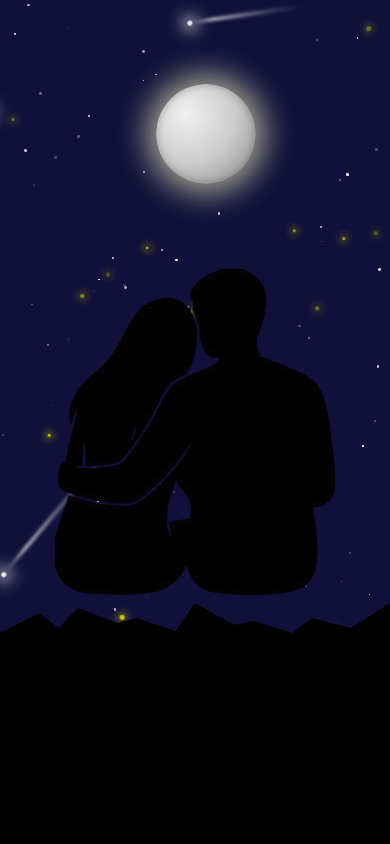
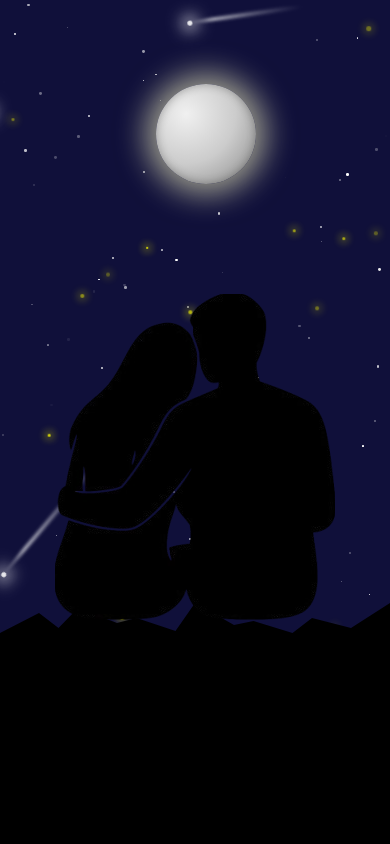
Before and after one commit to provingch/project1m, a plain HTML site: page index.html in a window 390 px wide. Shown: the top 844 px of the page. Drawn offline with Linux system fonts and the light colour scheme.

Commit message:
Update index.html

```diff
--- a/index.html
+++ b/index.html
@@ -97,7 +97,7 @@
 
   .people-silhouette {
     position:absolute;
-    bottom:24vh;
+    bottom:26vh;
     left:50%;
     transform:translateX(-50%);
     width:240px;
@@ -262,7 +262,7 @@
   @media (max-width: 600px) {
     .moon { width:100px; height:100px; top:10%; left:40%; }
     .hill-top { width:200px; height:40px; bottom:5vh; left:50%; transform:translateX(-50%); }
-    .people-silhouette { width:280px; bottom:29.5vh; left:50%; transform:translateX(-50%); }
+    .people-silhouette { width:280px; bottom:26.5vh; left:50%; transform:translateX(-50%); }
   }
 
 </style>
```
